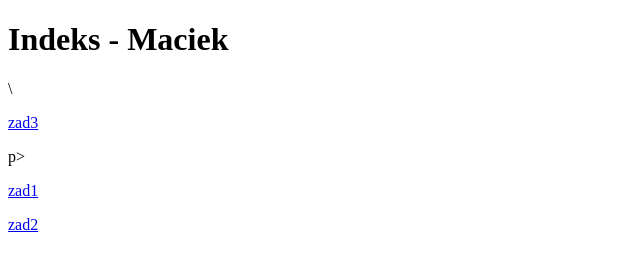
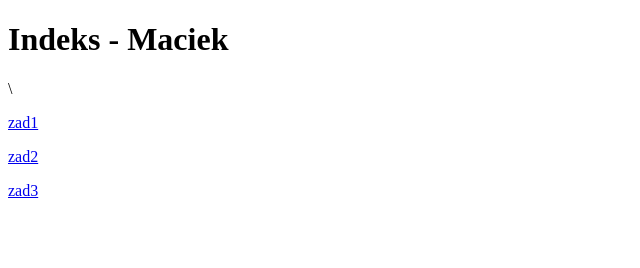
Before and after one commit to MaciekFlow/MaciekFlow, a plain HTML site: page index.html in a window 1280 px wide. Shown: the full height of the page, 0-640 px from the left. Drawn offline with Linux system fonts and the light colour scheme.

Commit message:
Update index.html

```diff
--- a/index.html
+++ b/index.html
@@ -6,7 +6,7 @@
 </head>
 <body>
     <h1>Indeks - Maciek</h1>\
-    <p><a href="zad3.html">zad3</a></p>p>
     <p><a href="./Pierwszy.html">zad1</a></p>
     <p><a href="./przepisnaszarlotke.html">zad2</a></p>
+    <p><a href="zad3.html">zad3</a></p>
 </html>
```
